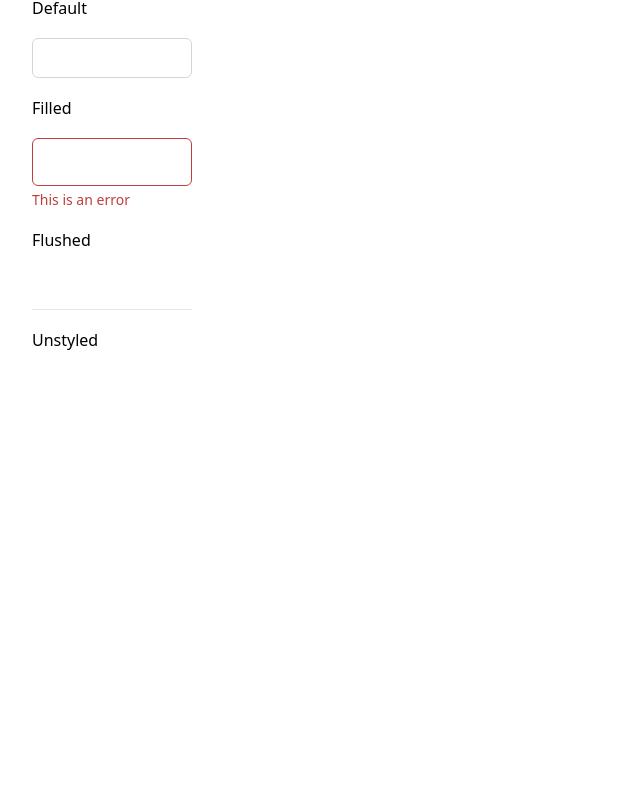
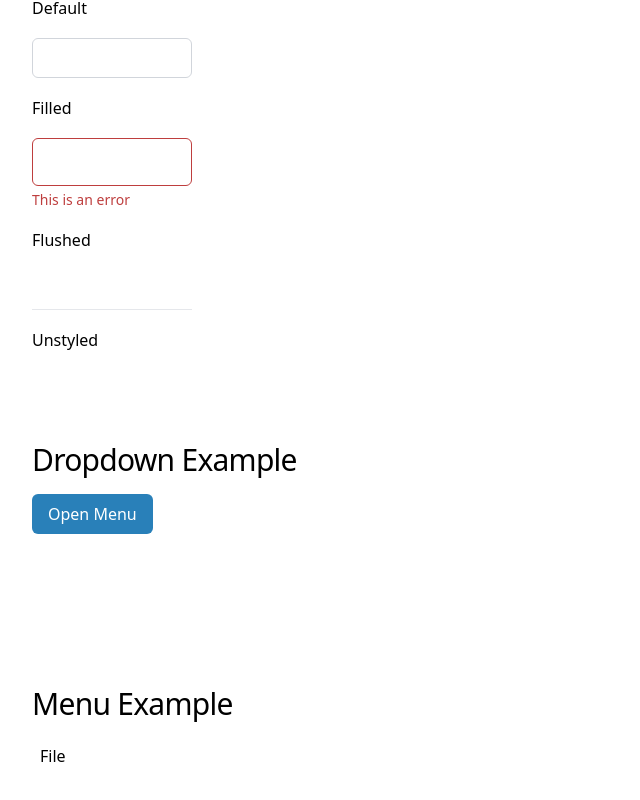
Before and after one commit to VevKit/vite-react, a React (Vite) app: page / in a window 1280 px wide. Shown: the part 872-1672 px from the top of the page, without its empty margins (0-640 px from the left). Before the commit the page ends 1314 px from the top, so only its background shows below. Built offline with nearby package versions, Linux system fonts and the light colour scheme.

Commit message:
Add all components to ExamplePage

```diff
--- a/src/components/ui/core/menu/constants.ts
+++ b/src/components/ui/core/menu/constants.ts
@@ -14,7 +14,7 @@ type MenuAlignStyles = {
 export const MENU_VARIANTS: MenuVariantStyles = {
   default: {
     container: 'bg-background shadow-lg ring-1 ring-black/5',
-    item: 'hover:bg-accent hover:text-accent-foreground',
+    item: 'hover:bg-primary hover:text-primary-foreground',
   },
   bordered: {
     container: 'bg-background border border-border',
--- a/src/components/ui/react/Dropdown/DropdownItem.tsx
+++ b/src/components/ui/react/Dropdown/DropdownItem.tsx
@@ -15,8 +15,8 @@ const DropdownItem = ({
       onClick={disabled ? undefined : onClick}
       className={cn(
         'relative flex cursor-default select-none items-center rounded-sm px-2 py-1.5 text-sm outline-none',
-        'hover:bg-accent hover:text-accent-foreground',
-        'focus:bg-accent focus:text-accent-foreground',
+        'hover:bg-primary hover:text-primary-foreground',
+        'focus:bg-primary focus:text-primary-foreground',
         disabled && 'opacity-50 cursor-not-allowed',
         className
       )}
--- a/src/components/ui/react/Menu/Menu.tsx
+++ b/src/components/ui/react/Menu/Menu.tsx
@@ -43,8 +43,8 @@ const Menu = ({
         onClick={() => setIsOpen(!isOpen)}
         className={cn(
           'flex items-center space-x-2 rounded-sm px-2 py-1.5',
-          'hover:bg-accent hover:text-accent-foreground',
-          'focus:bg-accent focus:text-accent-foreground'
+          'hover:bg-primary hover:text-primary-foreground',
+          'focus:bg-primary focus:text-primary-foreground'
         )}
       >
         {icon && <span className="h-4 w-4">{icon}</span>}
--- a/src/pages/ExamplePage.tsx
+++ b/src/pages/ExamplePage.tsx
@@ -4,8 +4,11 @@ import { ToastVariant } from '@/components/ui/core/toast/types';
 import { Button } from '@/components/ui/react/Button';
 import { Card } from '@/components/ui/react/Card';
 import { Container } from '@/components/ui/react/Container';
+import { Dropdown } from '@/components/ui/react/Dropdown';
+import DropdownItem from '@/components/ui/react/Dropdown/DropdownItem';
 import { Input } from '@/components/ui/react/Input';
 import { Loader } from '@/components/ui/react/Loader';
+import { Menu, MenuGroup, MenuItem } from '@/components/ui/react/Menu';
 import { useModal, Modal } from '@/components/ui/react/Modal';
 import { useToast } from '@/components/ui/react/Toast';
 import { Typography } from '@/components/ui/react/Typography';
@@ -125,6 +128,38 @@ const ExamplePage = () => {
             <Input variant="unstyled" />
           </div>
         </section>
+
+        <section>
+          <Typography variant="h2" className="mb-4">
+            Dropdown Example
+          </Typography>
+          <Dropdown trigger={<Button>Open Menu</Button>} position="bottom" align="start">
+            <DropdownItem onClick={() => console.log('Item 1')}>Menu Item 1</DropdownItem>
+            <DropdownItem onClick={() => console.log('Item 2')}>Menu Item 2</DropdownItem>
+            <DropdownItem disabled>Disabled Item</DropdownItem>
+          </Dropdown>
+        </section>
+
+        <section>
+          <Typography variant="h2" className="mb-4">
+            Menu Example
+          </Typography>
+          <Menu label="File">
+            <MenuGroup label="Actions">
+              <MenuItem
+                icon="📄"
+                label="New File"
+                shortcut="⌘N"
+                onClick={() => console.log('New')}
+              />
+              <MenuItem icon="📁" label="Open" shortcut="⌘O" onClick={() => console.log('Open')} />
+            </MenuGroup>
+            <MenuGroup label="Recent">
+              <MenuItem label="document.txt" onClick={() => console.log('Open recent')} />
+            </MenuGroup>
+            <MenuItem icon="🗑️" label="Delete" destructive onClick={() => console.log('Delete')} />
+          </Menu>
+        </section>
       </div>
     </div>
   );
```
